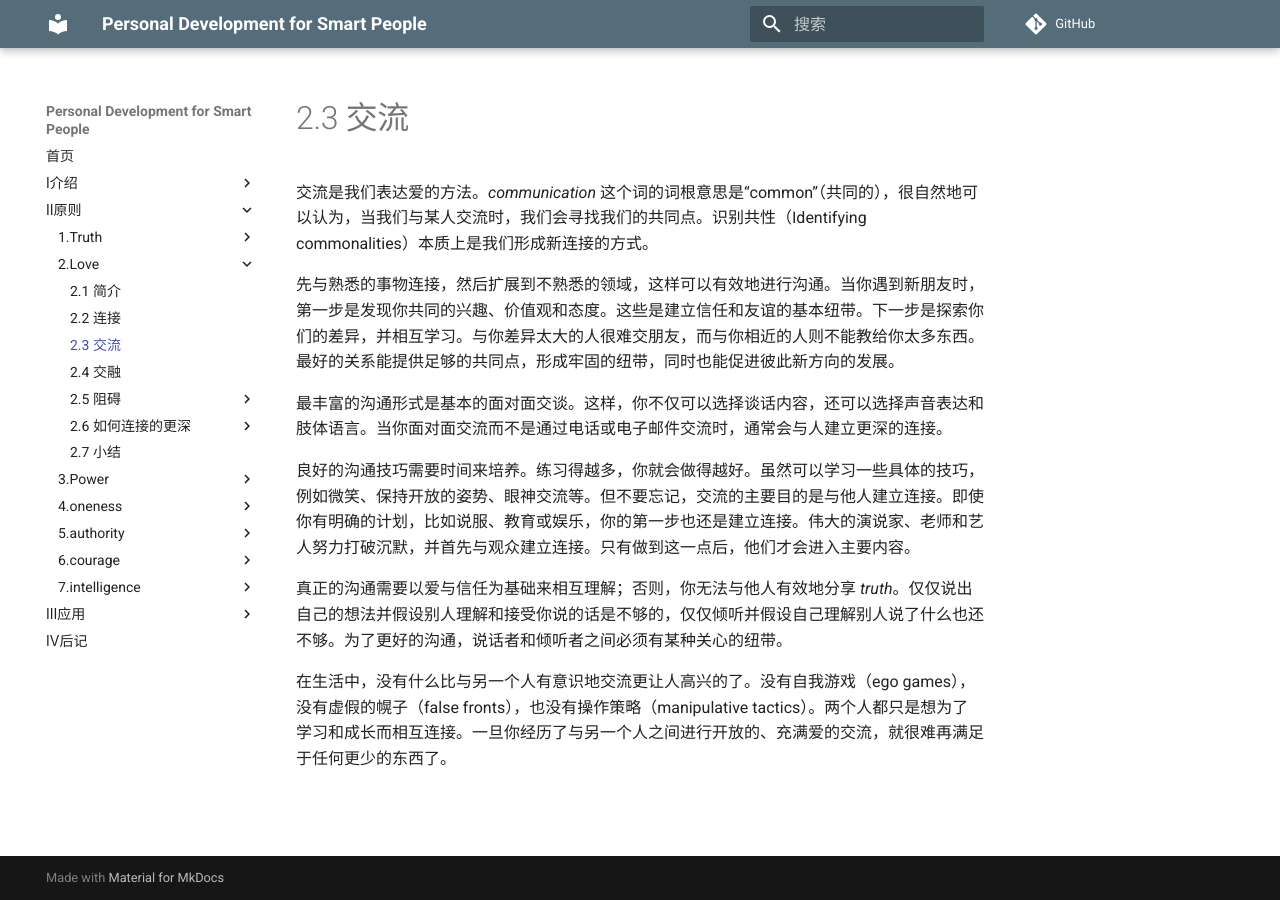
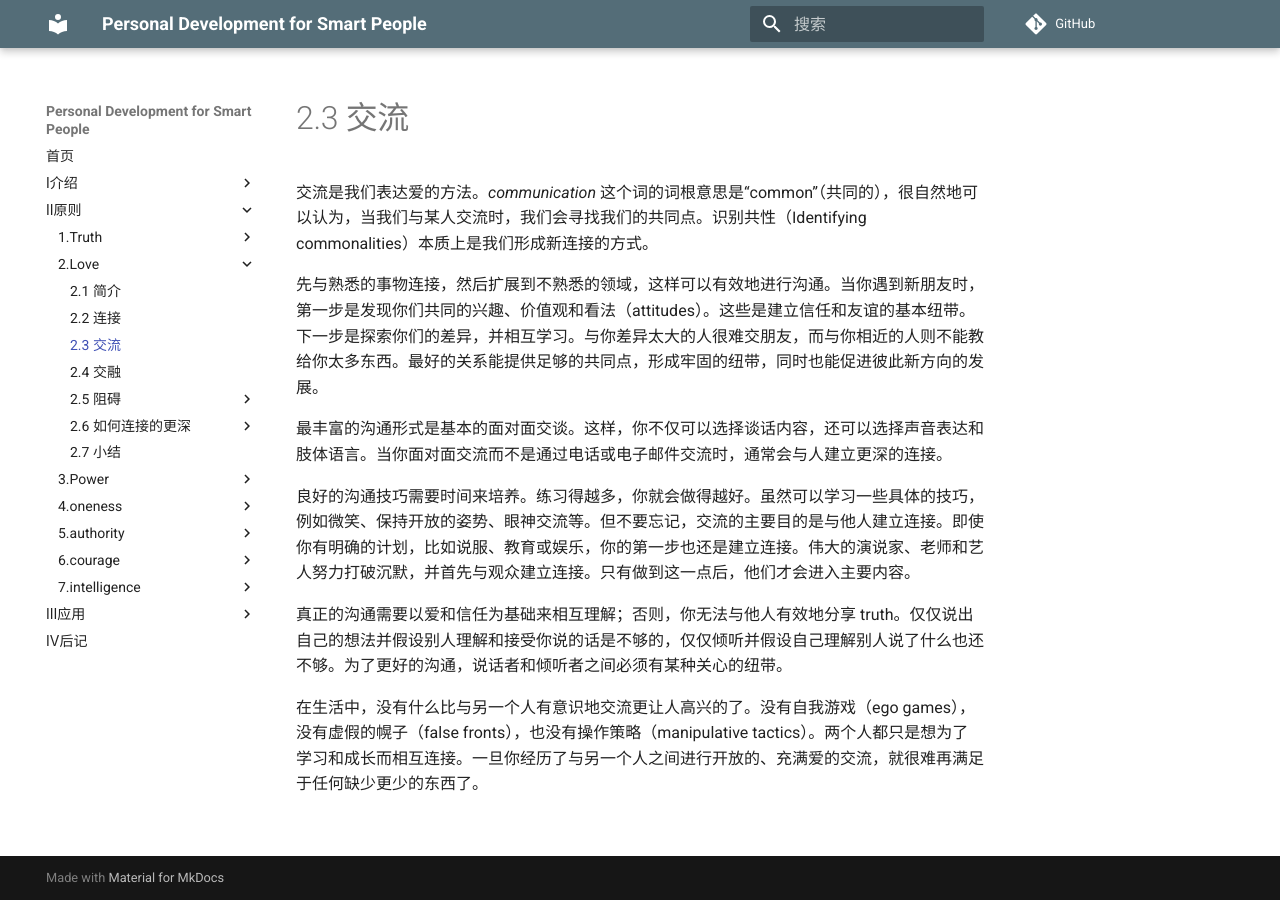
Before and after one commit to wtsnwei/pdsp, an MkDocs documentation site: the page built from docs/2.Principles/02.love/02.communication.md, in a window 1280 px wide. Built offline with MkDocs 1.6.1 and Material for MkDocs 9.7.7, drawn with Linux system fonts in a browser that asks for light colours; comment, search, counter and statistics services are not loaded.

Commit message:
修正语句

```diff
--- a/docs/2.Principles/02.love/02.communication.md
+++ b/docs/2.Principles/02.love/02.communication.md
@@ -5,12 +5,12 @@ date:     2021-03-05
 
 交流是我们表达爱的方法。*communication* 这个词的词根意思是“common”（共同的），很自然地可以认为，当我们与某人交流时，我们会寻找我们的共同点。识别共性（Identifying commonalities）本质上是我们形成新连接的方式。
 
-先与熟悉的事物连接，然后扩展到不熟悉的领域，这样可以有效地进行沟通。当你遇到新朋友时，第一步是发现你共同的兴趣、价值观和态度。这些是建立信任和友谊的基本纽带。下一步是探索你们的差异，并相互学习。与你差异太大的人很难交朋友，而与你相近的人则不能教给你太多东西。最好的关系能提供足够的共同点，形成牢固的纽带，同时也能促进彼此新方向的发展。
+先与熟悉的事物连接，然后扩展到不熟悉的领域，这样可以有效地进行沟通。当你遇到新朋友时，第一步是发现你们共同的兴趣、价值观和看法（attitudes）。这些是建立信任和友谊的基本纽带。下一步是探索你们的差异，并相互学习。与你差异太大的人很难交朋友，而与你相近的人则不能教给你太多东西。最好的关系能提供足够的共同点，形成牢固的纽带，同时也能促进彼此新方向的发展。
 
 最丰富的沟通形式是基本的面对面交谈。这样，你不仅可以选择谈话内容，还可以选择声音表达和肢体语言。当你面对面交流而不是通过电话或电子邮件交流时，通常会与人建立更深的连接。
 
 良好的沟通技巧需要时间来培养。练习得越多，你就会做得越好。虽然可以学习一些具体的技巧，例如微笑、保持开放的姿势、眼神交流等。但不要忘记，交流的主要目的是与他人建立连接。即使你有明确的计划，比如说服、教育或娱乐，你的第一步也还是建立连接。伟大的演说家、老师和艺人努力打破沉默，并首先与观众建立连接。只有做到这一点后，他们才会进入主要内容。
 
-真正的沟通需要以爱与信任为基础来相互理解；否则，你无法与他人有效地分享 *truth*。仅仅说出自己的想法并假设别人理解和接受你说的话是不够的，仅仅倾听并假设自己理解别人说了什么也还不够。为了更好的沟通，说话者和倾听者之间必须有某种关心的纽带。
+真正的沟通需要以爱和信任为基础来相互理解；否则，你无法与他人有效地分享 truth。仅仅说出自己的想法并假设别人理解和接受你说的话是不够的，仅仅倾听并假设自己理解别人说了什么也还不够。为了更好的沟通，说话者和倾听者之间必须有某种关心的纽带。
 
-在生活中，没有什么比与另一个人有意识地交流更让人高兴的了。没有自我游戏（ego games），没有虚假的幌子（false fronts），也没有操作策略（manipulative tactics）。两个人都只是想为了学习和成长而相互连接。一旦你经历了与另一个人之间进行开放的、充满爱的交流，就很难再满足于任何更少的东西了。
+在生活中，没有什么比与另一个人有意识地交流更让人高兴的了。没有自我游戏（ego games），没有虚假的幌子（false fronts），也没有操作策略（manipulative tactics）。两个人都只是想为了学习和成长而相互连接。一旦你经历了与另一个人之间进行开放的、充满爱的交流，就很难再满足于任何缺少更少的东西了。
```
